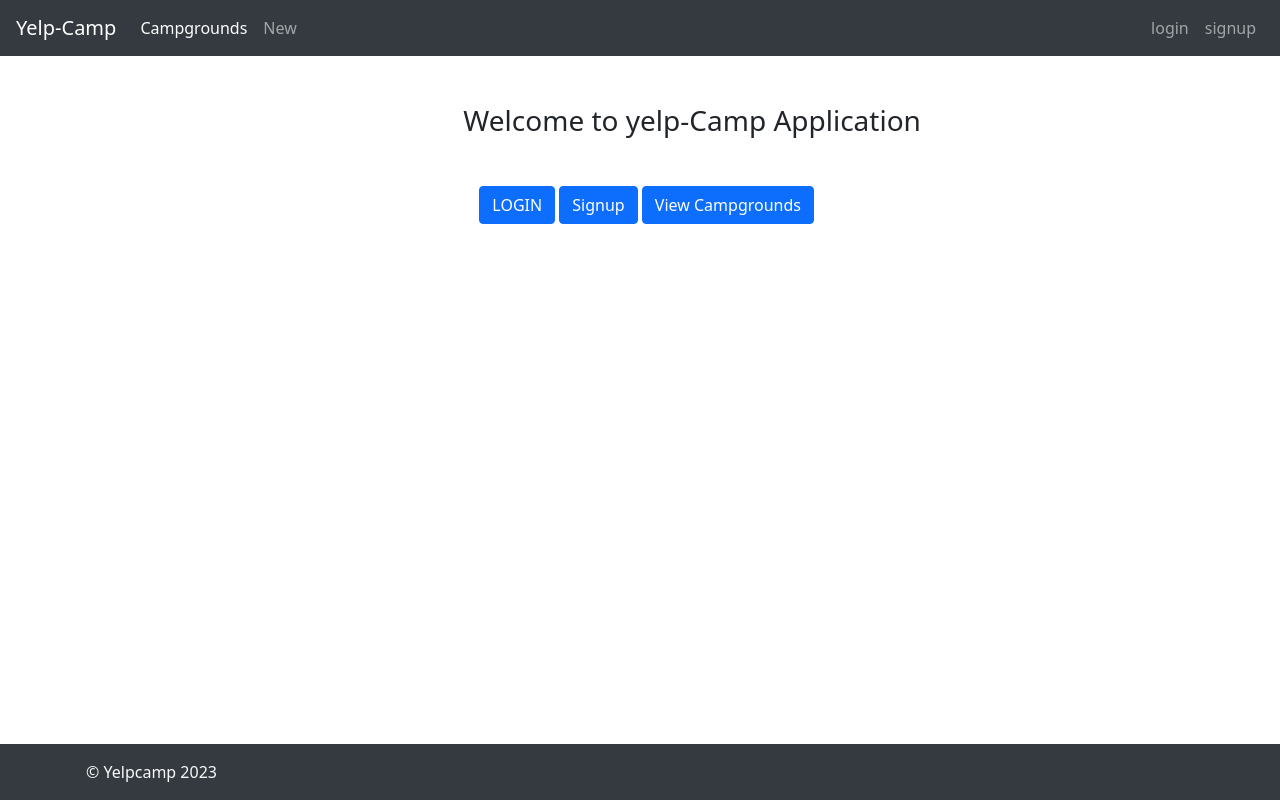
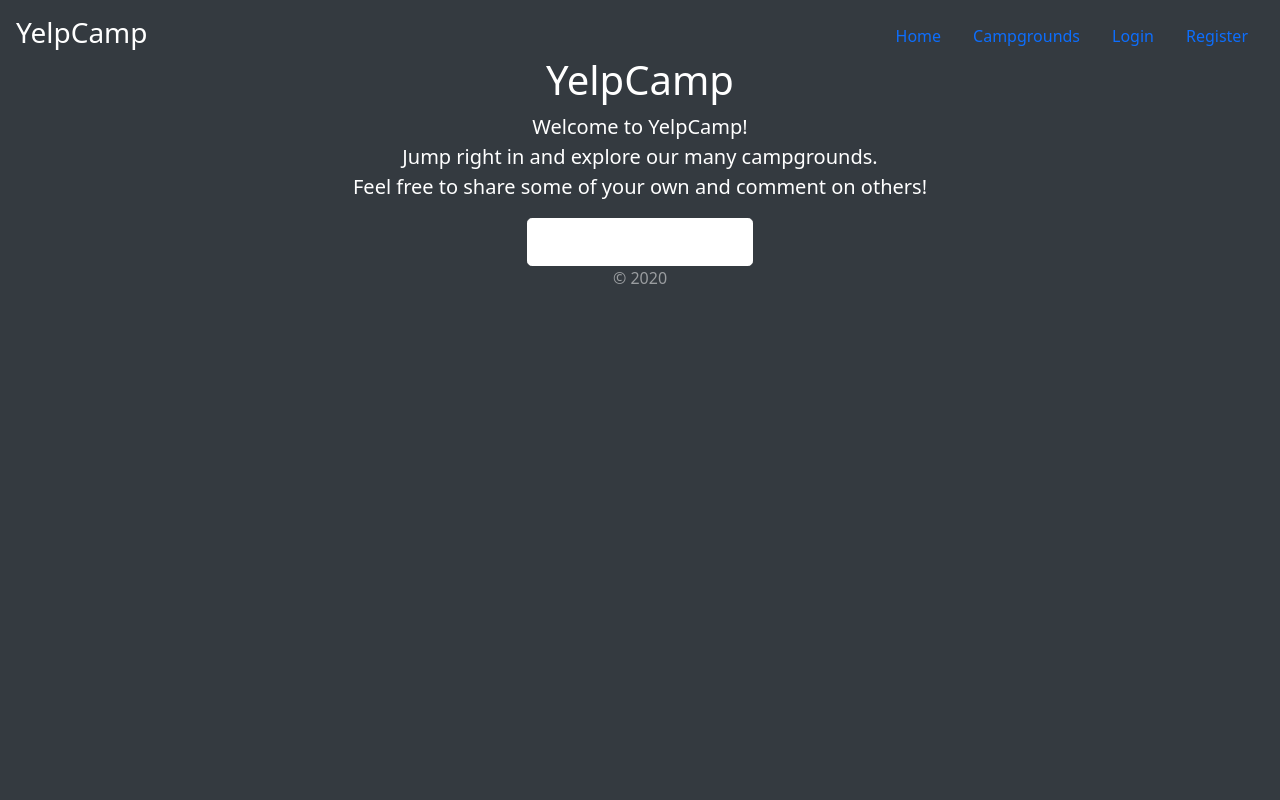
Before and after one commit to sagarkarki88/yelpcamp, a Node server app: page / in a window 1280 px wide. Run offline with Node 20, Linux system fonts and the light colour scheme; some libraries are stand-ins or nearby versions.

Commit message:
adding homepage landging page

```diff
--- a/views/home.ejs
+++ b/views/home.ejs
@@ -1,14 +1,54 @@
-<%- layout('layouts/boilerplate') %>
-<div class="row">
-    <div class="col-6 offset-4">
-        <h3>Welcome to yelp-Camp Application</h3>
-        <div class="container mt-5">
-            <% if(!currentUser){ %>
-                <a class="btn btn-primary " href="/login">LOGIN</a>
-                <a class="btn btn-primary" href="/register">Signup</a>
-            <%} %>
-            <a class="btn btn-primary" href="/campgrounds">View Campgrounds</a>
-        </div>
+<!DOCTYPE html>
+<html lang="en">
+
+<head>
+    <meta charset="UTF-8">
+    <meta name="viewport" content="width=device-width, initial-scale=1.0">
+    <title>YelpCamp</title>
+    <link rel="stylesheet" href="https://stackpath.bootstrapcdn.com/bootstrap/5.0.0-alpha1/css/bootstrap.min.css"
+        integrity="sha384-r4NyP46KrjDleawBgD5tp8Y7UzmLA05oM1iAEQ17CSuDqnUK2+k9luXQOfXJCJ4I" crossorigin="anonymous">
+    <link rel="stylesheet" href="/stylesheets/home.css">
+</head>
+
+<body class="d-flex text-center text-white bg-dark">
+    <div class="cover-container d-flex w-100 h-100 p-3 mx-auto flex-column">
+        <header class="mb-auto">
+            <div>
+                <h3 class="float-md-left mb-0">YelpCamp</h3>
+                <nav class="nav nav-masthead justify-content-center float-md-right">
+                    <a class="nav-link active" aria-current="page" href="#">Home</a>
+                    <a class="nav-link" href="/campgrounds">Campgrounds</a>
+                    <% if(!currentUser) { %>
+                    <a class="nav-link" href="/login">Login</a>
+                    <a class="nav-link" href="/register">Register</a>
+                    <% } else { %>
+                    <a class="nav-link" href="/logout">Logout</a>
+                    <% } %>
+                </nav>
+            </div>
+        </header>
+        <main class="px-3">
+            <h1>YelpCamp</h1>
+            <p class="lead"> Welcome to YelpCamp! <br> Jump right in and explore our many campgrounds. <br>
+                Feel free to share some of your own and comment on others!</p>
+            <a href="/campgrounds" class="btn btn-lg btn-secondary font-weight-bold border-white bg-white">View
+                Campgrounds</a>
+        </main>
+
+        <footer class="mt-auto text-white-50">
+            <p>&copy; 2020 </p>
+        </footer>
+
 
     </div>
-</div>
+
+
+    <script src="https://cdn.jsdelivr.net/npm/popper.js@1.16.0/dist/umd/popper.min.js"
+        integrity="sha384-Q6E9RHvbIyZFJoft+2mJbHaEWldlvI9IOYy5n3zV9zzTtmI3UksdQRVvoxMfooAo"
+        crossorigin="anonymous"></script>
+    <script src="https://stackpath.bootstrapcdn.com/bootstrap/5.0.0-alpha1/js/bootstrap.min.js"
+        integrity="sha384-oesi62hOLfzrys4LxRF63OJCXdXDipiYWBnvTl9Y9/TRlw5xlKIEHpNyvvDShgf/"
+        crossorigin="anonymous"></script>
+</body>
+
+</html>
```
